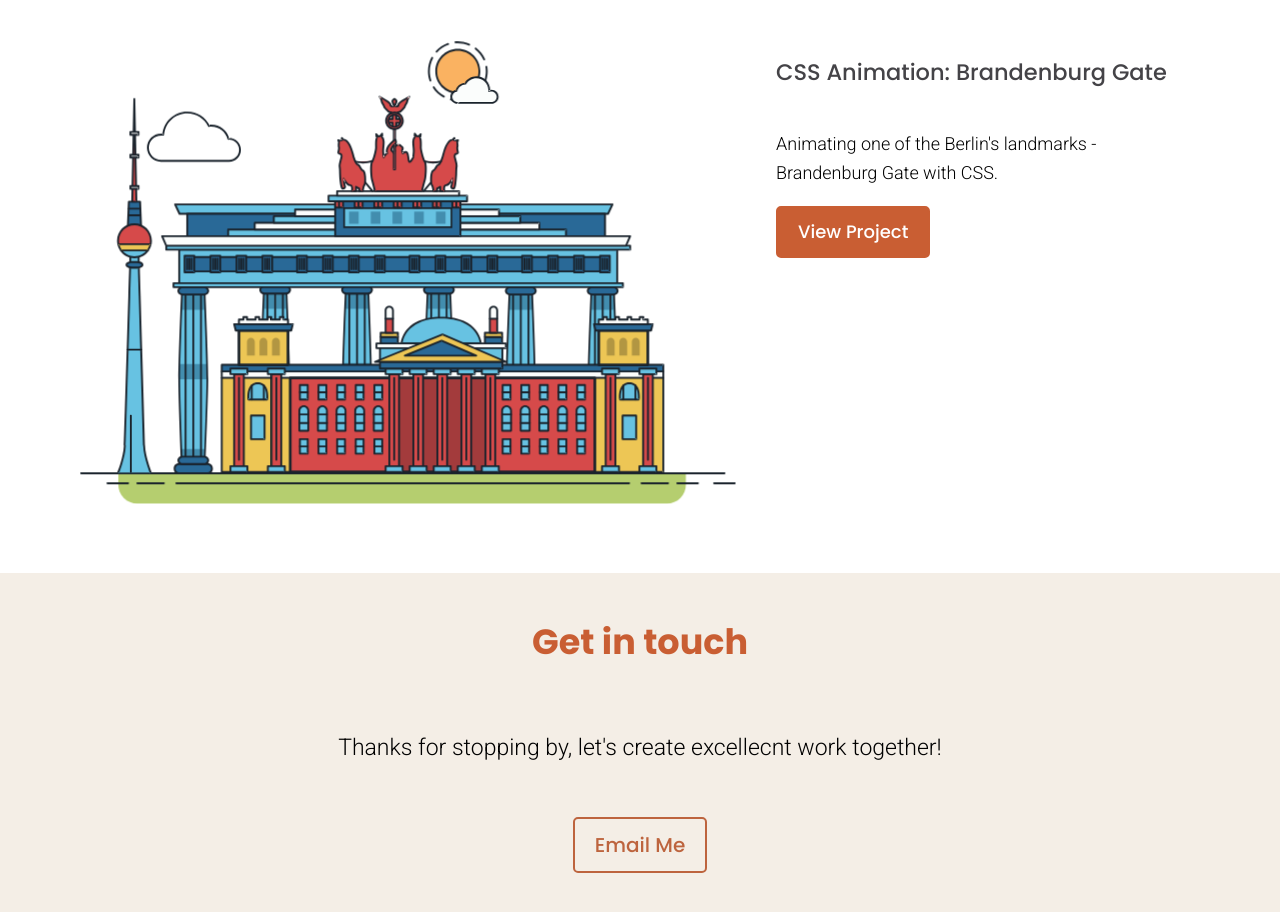
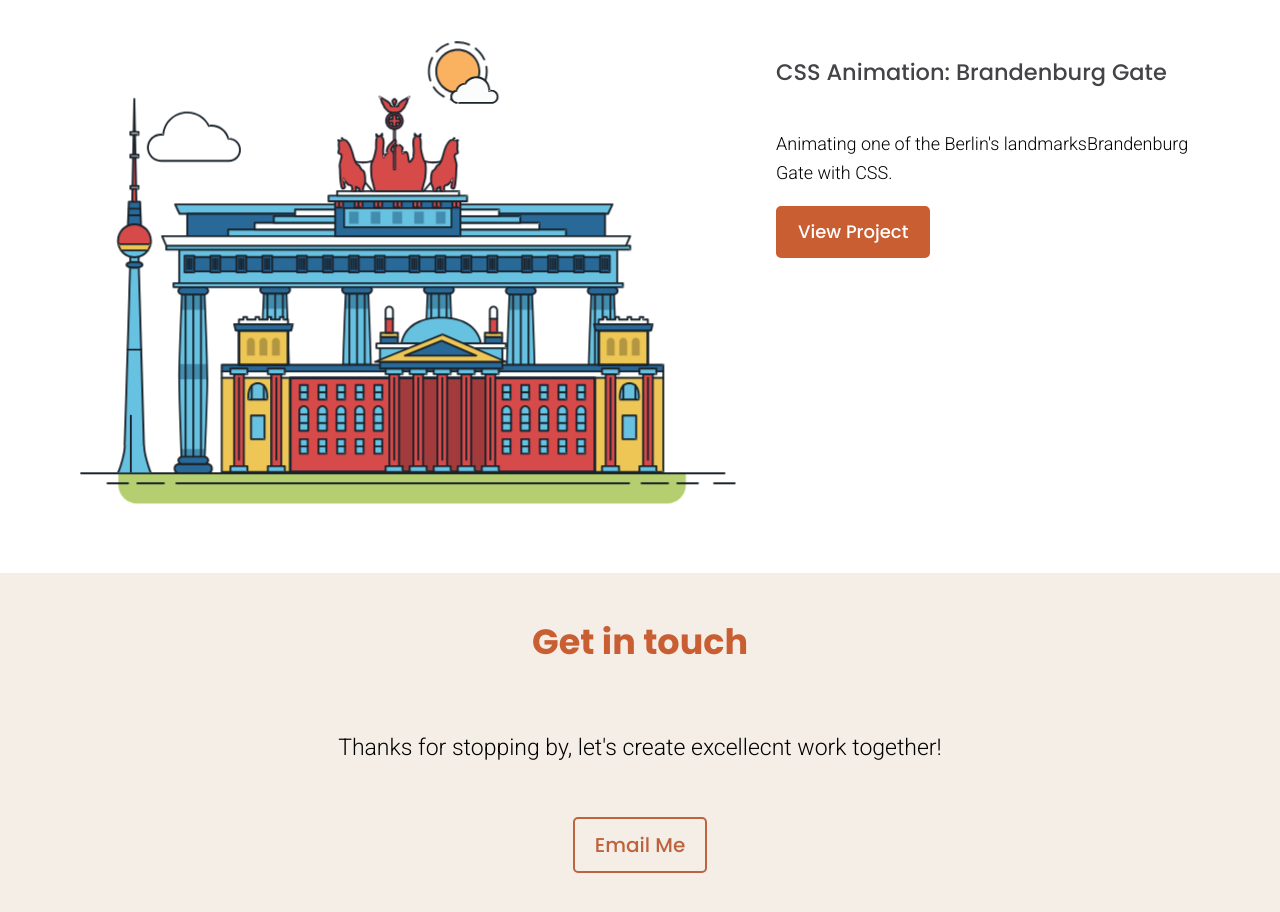
Before and after one commit to SallyHong3/myportfolio_website, a plain HTML site: page index.html in a window 1280 px wide. Shown: the part 2380-3292 px from the top of the page. Drawn offline with nearby package versions, Linux system fonts and the light colour scheme.

```diff
--- a/index.html
+++ b/index.html
@@ -1070,7 +1070,7 @@
          <div class="column col-md-6 col-lg-5"><!-- open second column (for text)-->
           <h3>CSS Animation: Brandenburg Gate</h3> <!-- project name -->
             <p><!-- project intro-->
-            Animating one of the Berlin's landmarks - Brandenburg Gate with CSS.
+            Animating one of the Berlin's landmarksBrandenburg Gate with CSS.
             </p>
             <a href="#" class="button">View Project</a><!-- button or link label -->
           </div><!-- end second column (for text)-->
```
